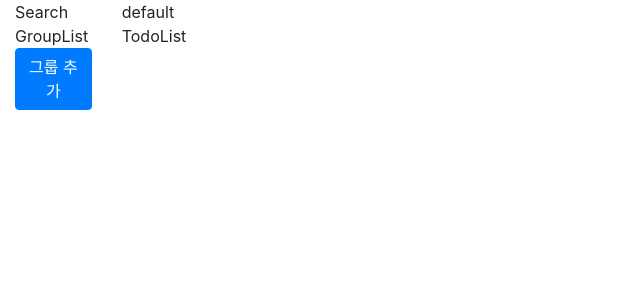
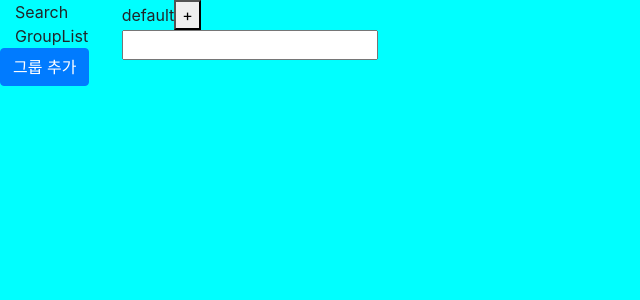
Before and after one commit to curlyjun/my_reminder, a React (Create React App) app: page / in a window 1280 px wide. Shown: the top 300 px of the page, without its empty margins (0-640 px from the left). Built offline with nearby package versions, Linux system fonts and the light colour scheme.

Commit message:
added fake todo & plus button function

```diff
--- a/public/index.html
+++ b/public/index.html
@@ -5,6 +5,7 @@
     <link rel="shortcut icon" href="%PUBLIC_URL%/favicon.ico" />
       <!-- Bootstrap CSS -->
     <link rel="stylesheet" href="https://stackpath.bootstrapcdn.com/bootstrap/4.3.1/css/bootstrap.min.css" integrity="sha384-ggOyR0iXCbMQv3Xipma34MD+dH/1fQ784/j6cY/iJTQUOhcWr7x9JvoRxT2MZw1T" crossorigin="anonymous">
+    <link rel="stylesheet" href="./style.css"
     <meta
       name="viewport"
       content="width=device-width, initial-scale=1, shrink-to-fit=no"
--- /dev/null
+++ b/public/style.css
@@ -0,0 +1,12 @@
+#root{
+    background-color: aqua;
+
+    /* Set the height to match that of the viewport. */
+    height: 100vh;
+
+    /* Set the width to match that of the viewport. */
+    width: 100vw;
+
+    /* Remove any browser-default margins. */
+    margin: 0;
+}
--- a/src/components/AddGroupBtn.js
+++ b/src/components/AddGroupBtn.js
@@ -2,7 +2,7 @@ import React from 'react'
 
 const AddGroupBtn = () => {
     return (
-        <button type="button" class="btn btn-primary">그룹 추가</button>
+        <button type="button" className="btn btn-primary">그룹 추가</button>
     )
 }
 
--- a/src/components/App.js
+++ b/src/components/App.js
@@ -8,8 +8,12 @@ class App extends React.Component {
     constructor(props){
         super(props)
         this.state = {
-            groupname: 'default'
+            groupname: 'default',
+            todoList: [{group:'default', todo:'자기전에 운동하기'},{group:'default', todo:'양치질하고 자기'}]
         }
+    }
+    foo() {
+        document.getElementById('TodoItem').focus();
     }
     render() {
         return (
@@ -22,7 +26,7 @@ class App extends React.Component {
                         <div>
                             <GroupList></GroupList>
                         </div>
-                        <div>
+                        <div className='row align-items-end'>
                             <AddGroupBtn></AddGroupBtn>
                         </div>
                     </div>
@@ -30,9 +34,10 @@ class App extends React.Component {
                     <div className='col'>
                     <div className='groupname'>
                         {this.state.groupname}
+                        <button onClick={this.foo}>+</button>
                     </div>
                         <div>
-                            <TodoList></TodoList>
+                            <TodoList click={this.a}></TodoList>
                         </div>
                     </div>
                 </div>
--- a/src/components/TodoList.js
+++ b/src/components/TodoList.js
@@ -1,8 +1,12 @@
 import React from 'react';
 
 const TodoList = () =>{
+
+    const woo = () =>{
+        console.log('out');
+    }
     return (
-        <div>TodoList</div>
+        <input id="TodoItem" onBlur={woo}></input>
     )
 }
 
```
